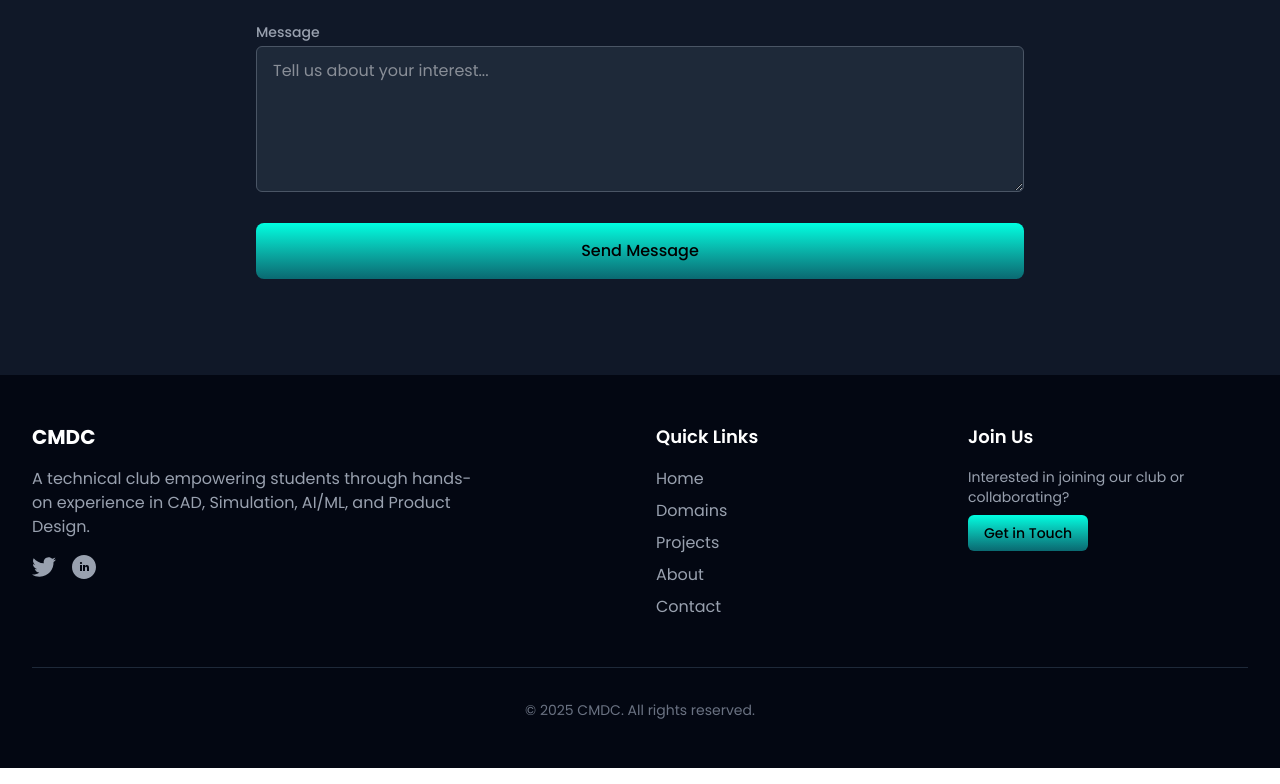
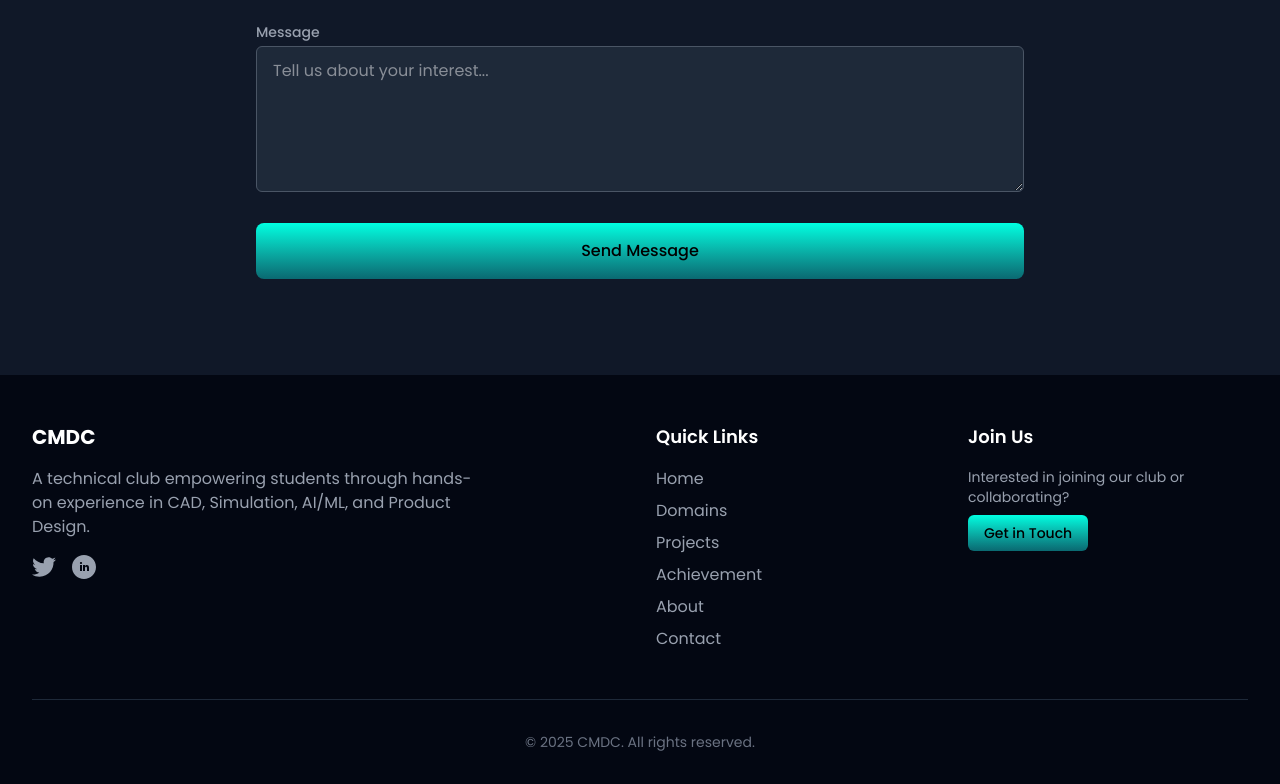
Before and after one commit to Sonu-Hansda/computational-mechanics-club, a React (Vite) app: page / in a window 1280 px wide. Shown: the part 3932-4716 px from the top of the page. Built offline with nearby package versions, Linux system fonts and the light colour scheme.

Commit message:
added achievement in footer

```diff
--- a/src/components/Achievements.jsx
+++ b/src/components/Achievements.jsx
@@ -16,7 +16,7 @@ export default function Achievement() {
                             <span className="font-semibold text-[#00ffe1]">Organized by:</span> Indian Society for Applied Mechanics (ISAM) during the 1st Mechanics Lecture Series at IIITDM Kancheepuram
                         </p>
                         <p className="text-lg text-gray-300 mb-8">
-                            <span className="font-semibold text-[#00ffe1]">Team Members:</span> Ravi Ranjan,Aditya Singh,Sushil Chahande and Anubhuti Pali.
+                            <span className="font-semibold text-[#00ffe1]">Team Members:</span> Ravi Ranjan, Aditya Singh, Sushil Chahande and Anubhuti Pali.
                         </p>
                         <a
                             href="https://lnkd.in/gqKyFg6N"
--- a/src/components/Footer.jsx
+++ b/src/components/Footer.jsx
@@ -25,7 +25,7 @@ export default function Footer() {
                     <div>
                         <h4 className="text-lg font-semibold mb-4">Quick Links</h4>
                         <ul className="space-y-2">
-                            {['Home', 'Domains', 'Projects', 'About', 'Contact'].map((item, index) => (
+                            {['Home', 'Domains', 'Projects','Achievement', 'About', 'Contact'].map((item, index) => (
                                 <li key={index}>
                                     <a href={`#${item.toLowerCase()}`} className="text-gray-400 hover:text-[#00ffe1] transition-colors">
                                         {item}
```
